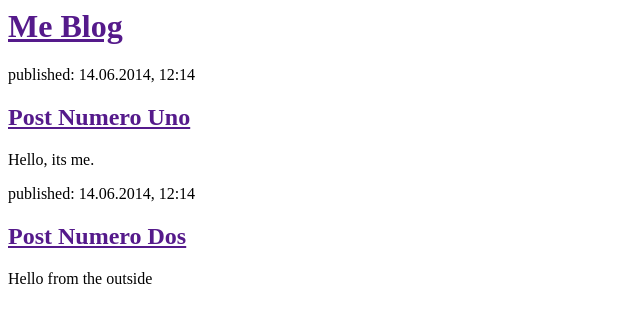
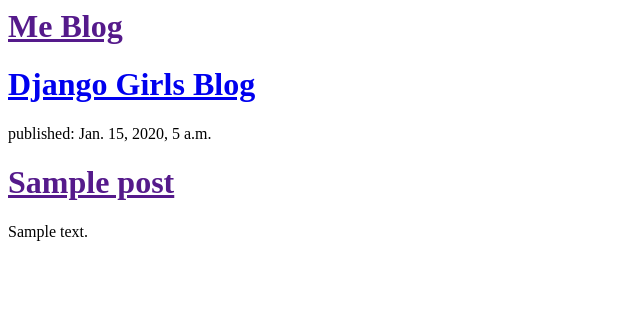
Before and after one commit to ncallea/my-1st-blog, a Django app: template blog/templates/blog/post_list.html in a window 1280 px wide. Shown: the top 323 px of the page, without its empty margins (0-640 px from the left). Run offline with Django 3.2, Linux system fonts and the light colour scheme; the template is opened without the code that fills it: values that come from a table or form of the project are taken from there, others are empty; tables that the repository leaves empty hold one stand-in row (values such as "Sample post").

Commit message:
Modified templates to display posts from database.

```diff
--- a/blog/templates/blog/post_list.html
+++ b/blog/templates/blog/post_list.html
@@ -8,15 +8,15 @@
         </div>
 
         <div>
-            <p>published: 14.06.2014, 12:14</p>
-            <h2><a href="">Post Numero Uno</a></h2>
-            <p>Hello, its me.</p>
-        </div>
+    		<h1><a href="/">Django Girls Blog</a></h1>
+	    </div>
 
-        <div>
-            <p>published: 14.06.2014, 12:14</p>
-            <h2><a href="">Post Numero Dos</a></h2>
-            <p>Hello from the outside</p>
-        </div>
+		{% for post in posts %}
+    	<div>
+    	    <p>published: {{ post.published_date }}</p>
+        	<h1><a href="">{{ post.title }}</a></h1>
+       	    <p>{{ post.text|linebreaks }}</p>
+    	</div>
+		{% endfor %}
     </body>
 </html>
--- a/blog/views.py
+++ b/blog/views.py
@@ -1,5 +1,7 @@
 from django.shortcuts import render
+from django.utils import timezone
+from .models import Post
 
-# Create your views here.
 def post_list(request):
-	return render(request, 'blog/post_list.html', {})
+    posts = Post.objects.filter(published_date__lte=timezone.now()).order_by('published_date')
+    return render(request, 'blog/post_list.html', {'posts': posts})
```
